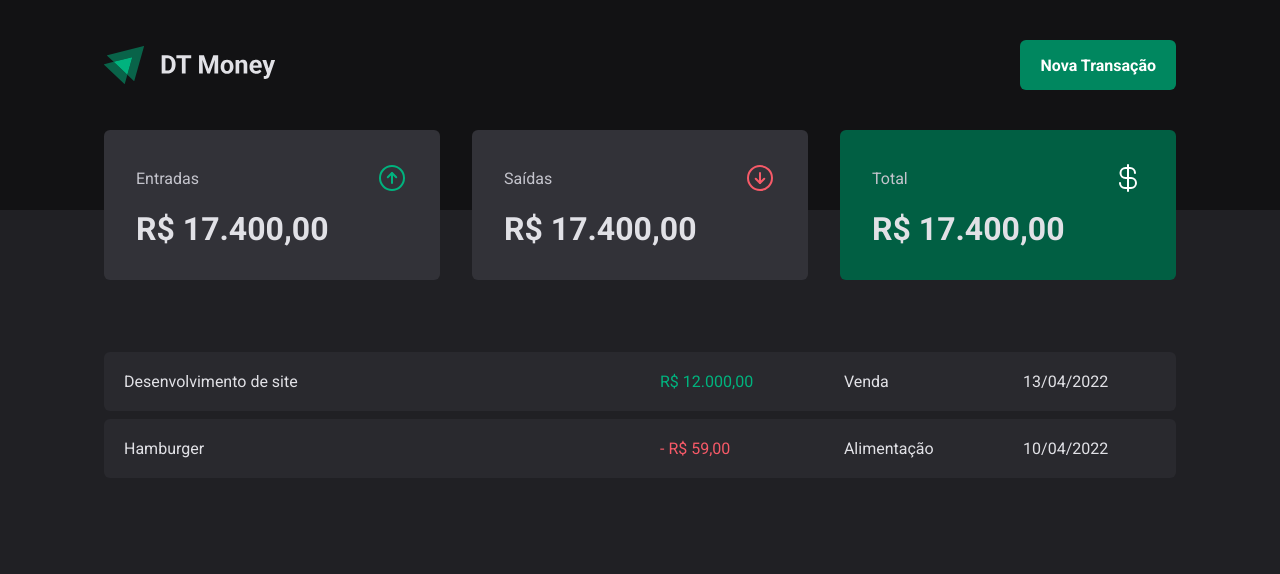
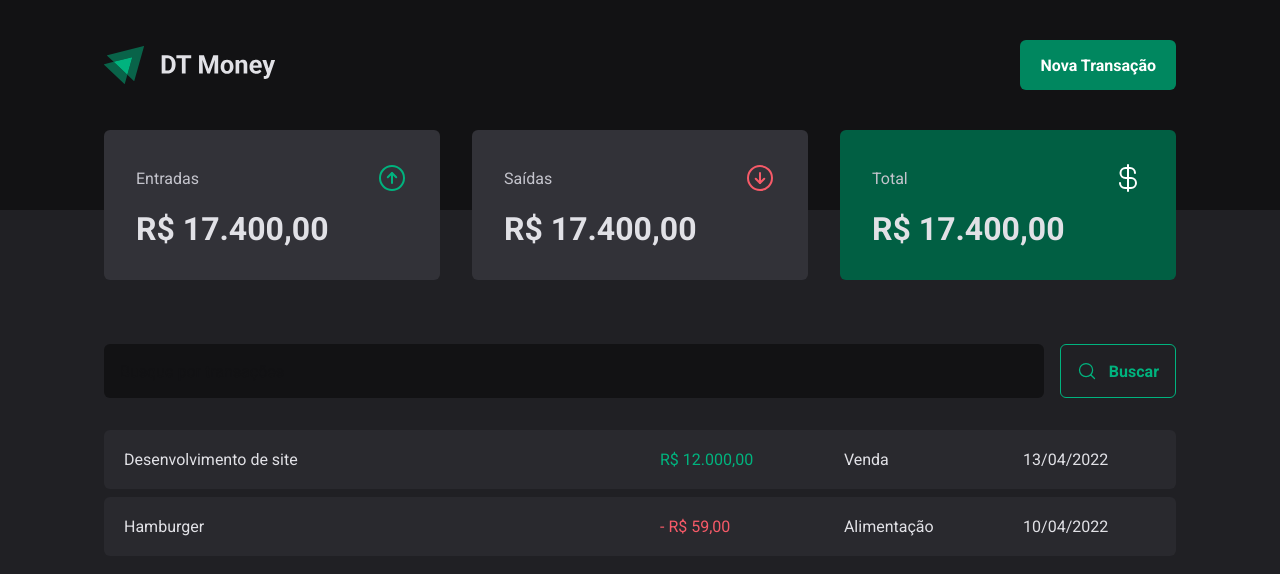
Before and after one commit to danield-dcc/react-dtmoney, a React (Vite) app: page / in a window 1280 px wide. Shown: the top 574 px of the page. Built offline with nearby package versions, Linux system fonts and the light colour scheme.

Commit message:
🎨 searchForm component

```diff
--- /dev/null
+++ b/src/components/SearchForm/index.tsx
@@ -0,0 +1,15 @@
+import { MagnifyingGlass } from "phosphor-react";
+import { SearchFormContainer } from "./styles";
+
+export function SearchForm() {
+  return (
+    <SearchFormContainer>
+      <input placeholder="Busque por transações" />
+
+      <button type="submit">
+        <MagnifyingGlass size={20} />
+        Buscar
+      </button>
+    </SearchFormContainer>
+  );
+}
--- /dev/null
+++ b/src/components/SearchForm/styles.ts
@@ -0,0 +1,40 @@
+import { styled } from "styled-components";
+
+export const SearchFormContainer = styled.form`
+  display: flex;
+  gap: 1rem;
+
+  input {
+    flex: 1;
+    border-radius: 6px;
+    border: 0;
+    background: ${(props) => props.theme["gray-900"]};
+    color: ${(props) => props.theme["gray-300"]};
+    padding: 1rem;
+
+    &::placeholder {
+      color: ${(props) => props.theme["gray-900"]};
+    }
+  }
+
+  button {
+    display: flex;
+    align-items: center;
+    gap: 0.75rem;
+
+    border: 0;
+    padding: 1rem;
+    background: transparent;
+    border: 1px solid ${(props) => props.theme["green-300"]};
+    color: ${(props) => props.theme["green-300"]};
+    font-weight: bold;
+    border-radius: 6px;
+
+    &:hover {
+      background: ${(props) => props.theme["green-500"]};
+      border-color: 1px solid ${(props) => props.theme["green-500"]};
+      color: ${(props) => props.theme.white};
+      transition: background-color 0.2s, color 0.2s, border-color 0.2s;
+    }
+  }
+`;
--- a/src/pages/Transactions/index.tsx
+++ b/src/pages/Transactions/index.tsx
@@ -1,4 +1,5 @@
 import { Header } from "../../components/Header";
+import { SearchForm } from "../../components/SearchForm";
 import { Summary } from "../../components/Summary";
 import { PriceHighlight, TransactionsContainer, TransactionsTable } from "./styles";
 
@@ -8,6 +9,7 @@
       <Header />
       <Summary />
       <TransactionsContainer>
+      <SearchForm />
         <TransactionsTable>
           <tbody>
             <tr>
--- a/src/pages/Transactions/styles.ts
+++ b/src/pages/Transactions/styles.ts
@@ -13,7 +13,7 @@
   border-collapse: separate;
   border-spacing: 0 0.5rem;
 
-  /* margin-top: 1.5rem; */
+  margin-top: 1.5rem;
 
   td {
     padding: 1.25rem;
```
